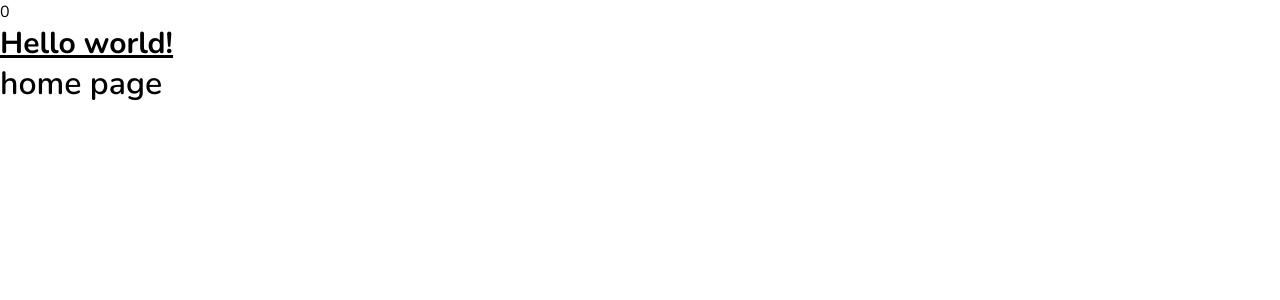
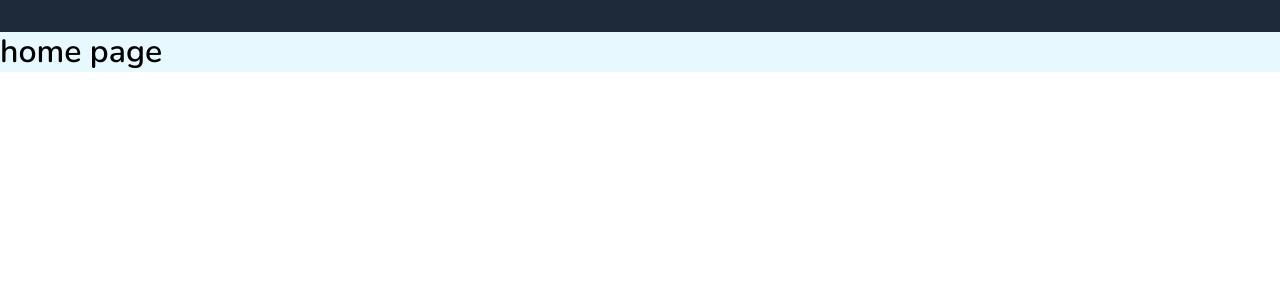
Before and after one commit to Den-St/TravelAgency, a React (Vite) app: page / in a window 1280 px wide. Shown: the top 300 px of the page. Built offline with nearby package versions, Linux system fonts and the light colour scheme.

Commit message:
layout template and show header hook

```diff
--- a/src/App.tsx
+++ b/src/App.tsx
@@ -1,19 +1,11 @@
-import { useState } from 'react';
-
 import { RoutesSwitch } from './app/routes';
+import { Layout } from './features/Layout/ui/Layout';
 
 function App() {
-  const [count, setCount] = useState(0);
   return (
-    <>
-      <button onClick={() => setCount((prevState) => prevState + 1)}>
-        {count}
-      </button>
-      <h1 className="color-red-500 text-3xl font-bold underline">
-        Hello world!
-      </h1>
+    <Layout>
       <RoutesSwitch />
-    </>
+    </Layout>
   );
 }
 
--- /dev/null
+++ b/src/features/Layout/hooks/showHeader.tsx
@@ -0,0 +1,10 @@
+import { useLocation } from "react-router-dom";
+import { routes } from "../../../app/routes";
+
+export const useShowHeader = () => {
+    const path = useLocation().pathname;
+    const headerExcludedRoutes:string[] = [routes.registration, routes.signIn, routes.forgotPassword,];
+    const showHeader = !headerExcludedRoutes.includes(path);
+
+    return showHeader;
+}
--- /dev/null
+++ b/src/features/Layout/types/LayoutProps.ts
@@ -0,0 +1,3 @@
+export type LayoutProps = {
+    children: React.ReactNode;
+}
--- /dev/null
+++ b/src/features/Layout/ui/Layout.tsx
@@ -0,0 +1,16 @@
+import type { LayoutProps } from "../types/LayoutProps"
+import { useShowHeader } from "../hooks/showHeader";
+
+export const Layout:React.FC<LayoutProps> = ({children}) => {
+   const showHeader = useShowHeader();
+
+    return (
+        <div className="flex flex-col h-screen">
+            {showHeader && <header className="bg-gray-800 text-white p-4">
+            </header>}
+            <main className="bg-blue-300">
+                {children}
+            </main>
+        </div>
+    )
+}
```
